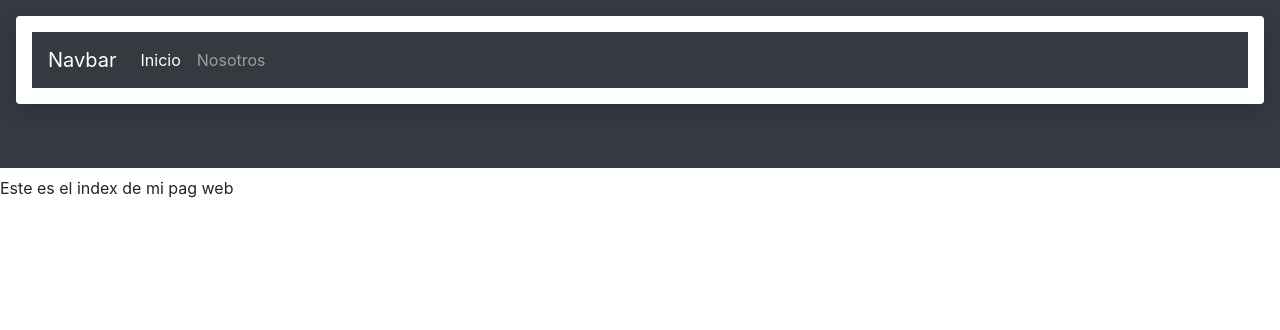
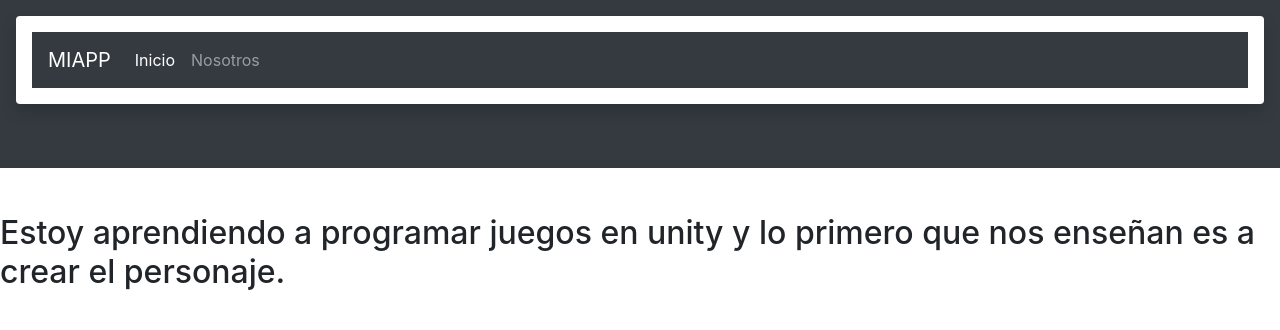
Before and after one commit to dstuvenusm/iwg101-webproyect1, a Flask app: page / in a window 1280 px wide. Shown: the top 330 px of the page. Before the commit the page ends 198 px from the top, so only its background shows below. Run offline with Flask 2, Linux system fonts and the light colour scheme; some libraries are stand-ins or nearby versions.

Commit message:
arreglo del index y layout

```diff
--- a/templates/index.html
+++ b/templates/index.html
@@ -9,5 +9,11 @@ active
 {% endblock %}
 
 {% block contenido %}
-Este es el index de mi pag web
+<h2>
+<br>Estoy aprendiendo a programar juegos en unity y lo primero que nos enseñan es a crear el personaje.<br>
+<br>Esto es lo que llevo:<br>
+<img src="https://i.pinimg.com/originals/8a/ae/13/8aae137da8d3e63890f35e9bef90c0e7.png" style="width: 1000px; height: 600px;"/>
+<br> Espero que se vea mejor que esto cuando tenga que publicar el juego... <br>
+<br> PODRIA USAR ESTA PAGINA WEB PARA ESO!! <br>
+</h2>
 {% endblock %}
--- a/templates/layout.html
+++ b/templates/layout.html
@@ -17,7 +17,7 @@
     <div class="p-3 mb-2 bg-dark text-white">
         <div class="shadow p-3 mb-5 bg-white rounded">
             <nav class="navbar navbar-expand-lg navbar-dark bg-dark text-white">
-                <a class="navbar-brand" href="/">Navbar</a>
+                <a class="navbar-brand" href="/">MIAPP</a>
                 <button class="navbar-toggler" type="button" data-toggle="collapse" data-target="#navbarNav"
                     aria-controls="navbarNav" aria-expanded="false" aria-label="Toggle navigation">
                     <span class="navbar-toggler-icon"></span>
```
